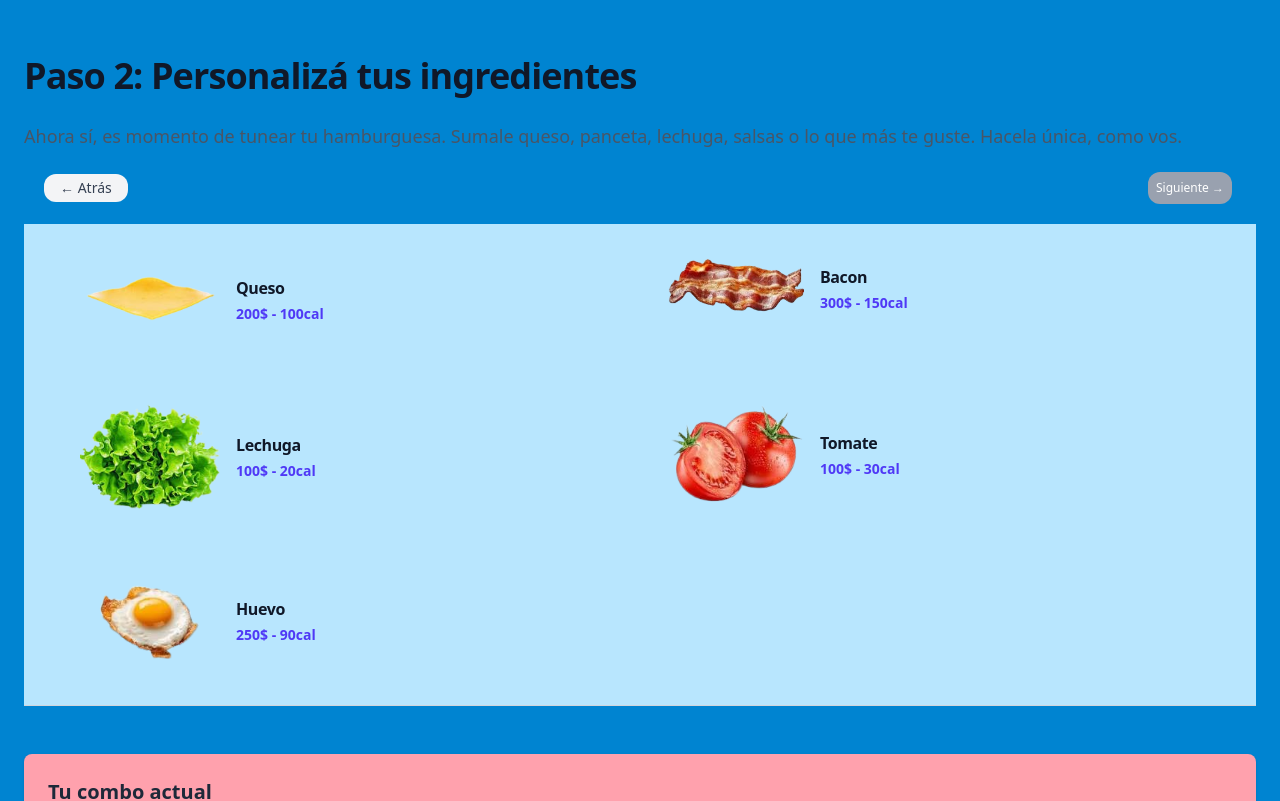
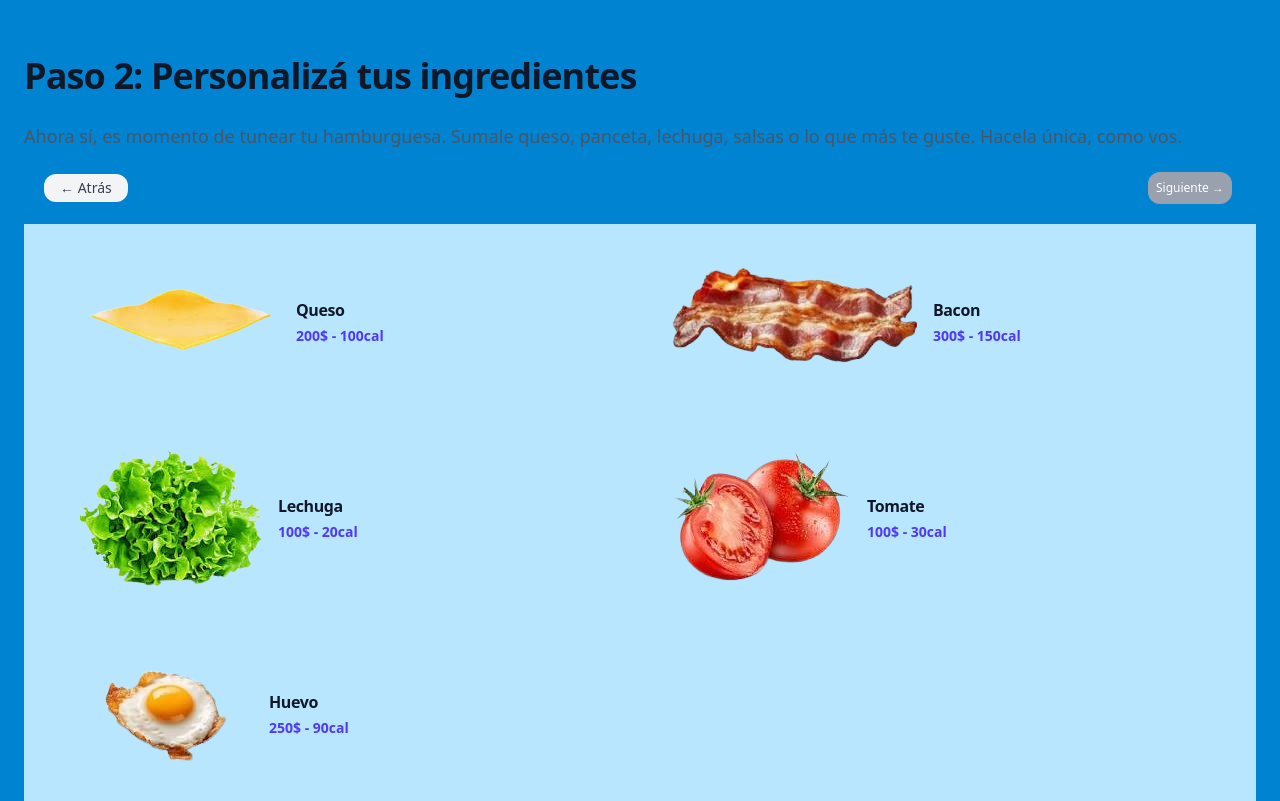
Before and after one commit to walter-castillo/AppArmatuCombo, a Next.js app: page /ingredientes in a window 1280 px wide. Shown: the top 801 px of the page. Built offline with nearby package versions, Linux system fonts and the light colour scheme.

Commit message:
corregui performance

```diff
--- a/components/Bases.jsx
+++ b/components/Bases.jsx
@@ -17,12 +17,12 @@
         {bases.map((base) => (
           <li key={base.id} className="m-6">
             <div className="flex items-center">
-              <div className="flex items-center w-[140px]">
+              <div className="flex items-center">
                 <Image
                   src={base.image}
                   alt={base.name}
-                  width={300}
-                  height={250}
+                  width={200}
+                  height={166}
                   className="w-full h-auto rounded-xl transition-transform duration-200 ease-in-out hover:scale-105 hover:shadow-lg active:scale-90 active:opacity-70 cursor-pointer"
                   onClick={() => handleSelect(base)}
                 />
--- a/components/Drinks.jsx
+++ b/components/Drinks.jsx
@@ -25,12 +25,12 @@
         return (
           <li key={drink.id} className="m-6">
             <div className="flex items-center">
-              <div className="flex items-center w-[140px]">
+              <div className="flex items-center">
                 <Image
                   src={drink.image}
                   alt={drink.name}
-                  width={300}
-                  height={250}
+                  width={200}
+                  height={166}
                   className="w-full h-auto rounded-xl transition-transform duration-200 ease-in-out hover:scale-105 hover:shadow-lg active:scale-90 active:opacity-70 cursor-pointer"
                   onClick={() => handleSelect(drink)}
                 />
--- a/components/Ingredients.jsx
+++ b/components/Ingredients.jsx
@@ -31,13 +31,13 @@
           return (
             <li key={ingredient.id} className="m-6">
                 <div className="flex items-center">
-                 <div className="flex items-center w-[140px]">
+                 <div className="flex items-center">
                   <Image
                     src={ingredient.image}
                     alt={ingredient.name}
-                    width={300}
-                    height={250}
-                    className="w-full h-auto rounded-xl transition-transform duration-200 ease-in-out hover:scale-105 hover:shadow-lg active:scale-90 active:opacity-70 cursor-pointer"
+                    width={200}
+                    height={166}
+                    className="w-full h-auto rounded-xl `transition-transform duration-200 ease-in-out hover:scale-105 hover:shadow-lg active:scale-90 active:opacity-70 cursor-pointer"
                     onClick={() => handleSelect(ingredient)}
                   />
                 </div>
--- a/store/slices/comboSlice.js
+++ b/store/slices/comboSlice.js
@@ -70,6 +70,14 @@
     },
   ],
   drinks: [
+
+    {
+      id: 3,
+      name: "Sprite",
+      price: 500,
+      cal: 180,
+      image: "/drinks/sprite.png",
+    },
     {
       id: 1,
       name: "Coca-Cola",
@@ -77,14 +85,7 @@
       cal: 200,
       image: "/drinks/coca.png",
     },
-    { id: 2, name: "Agua", price: 300, cal: 0, image: "/drinks/agua.png" },
-    {
-      id: 3,
-      name: "Sprite",
-      price: 500,
-      cal: 180,
-      image: "/drinks/sprite.png",
-    },
+     { id: 2, name: "Agua", price: 300, cal: 0, image: "/drinks/agua.png" }
   ],
   selectedCombo: {
     name: null,
```
